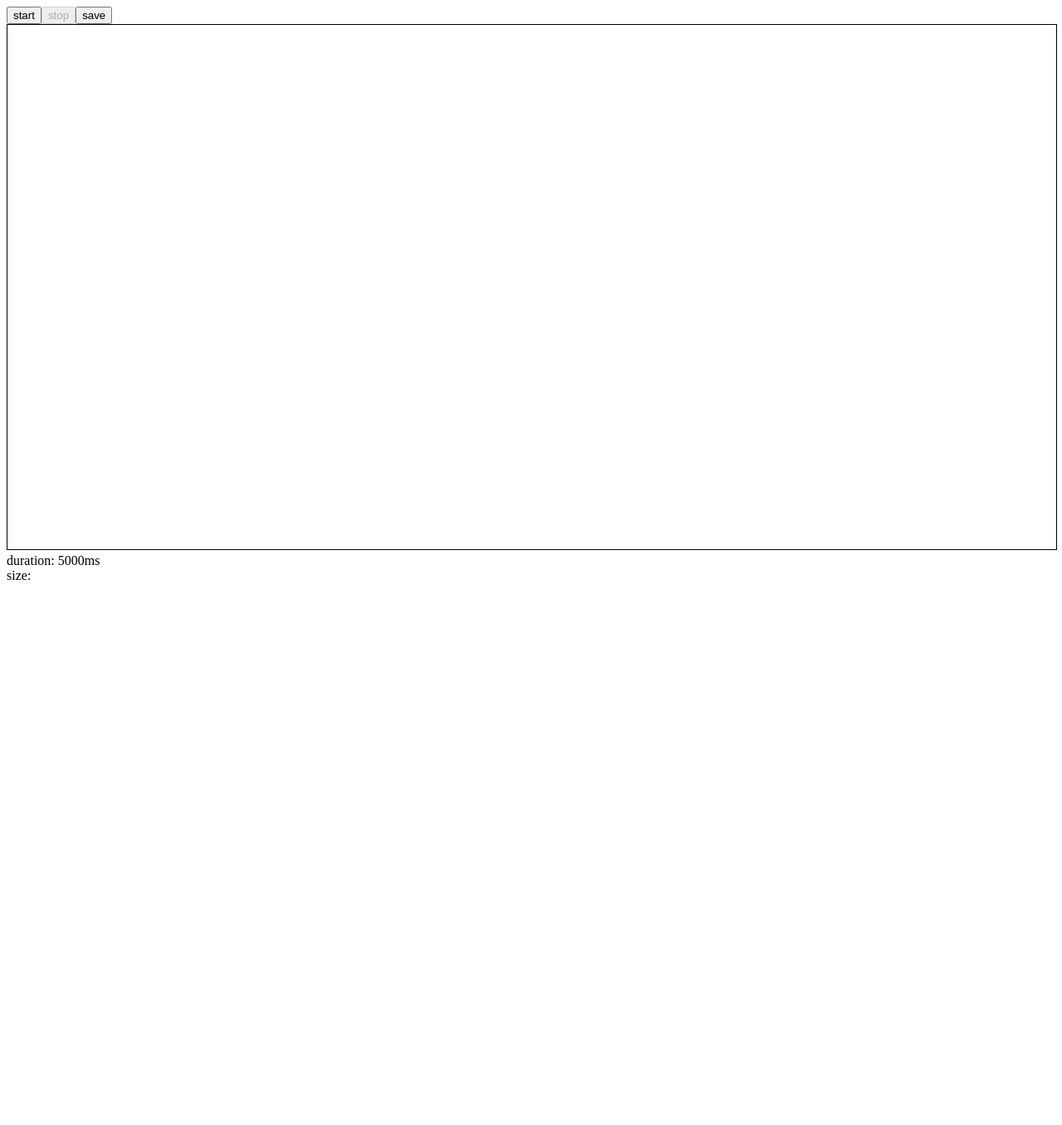
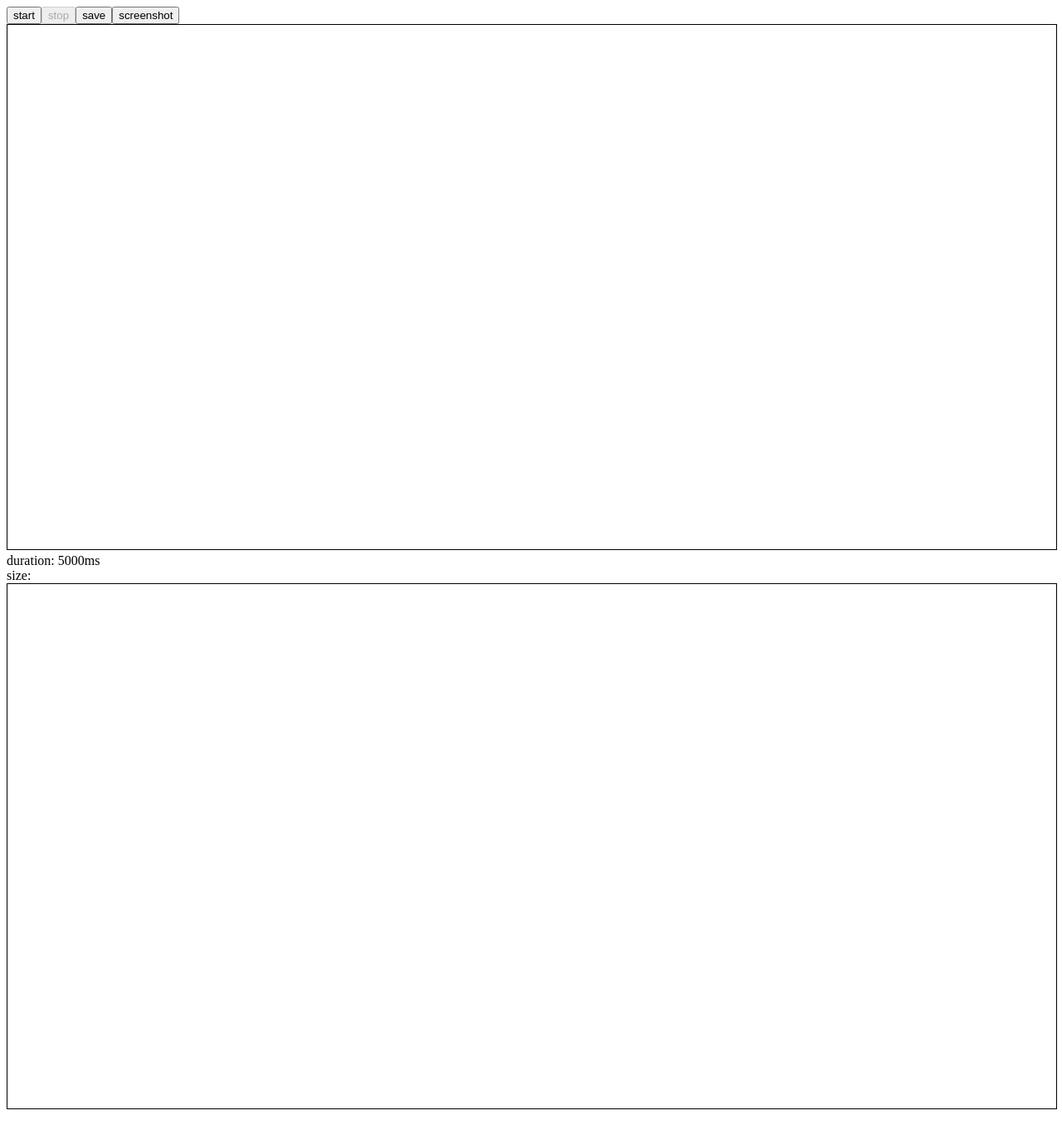
Before and after one commit to uxyheaven/webrtcdemo, a Vue app: page / in a window 1280 px wide. Shown: the whole page at 83% size. Before the commit the page ends 800 px from the top, so only its background shows below. Built offline with nearby package versions, Linux system fonts and the light colour scheme.

Commit message:
add 截图

```diff
--- a/src/App.vue
+++ b/src/App.vue
@@ -3,9 +3,11 @@
     <button @click="onStartRecording" :disabled="videoStart">start</button>
     <button @click="onStopRecording" :disabled="!videoStart">stop</button>
     <button @click="onSave">save</button>
+    <button @click="onScreenshot">screenshot</button>
     <video class="video" autoplay playsinline ref="video"></video>
     <div>duration: {{duration}}ms</div>
     <div>size: {{size}}</div>
+    <canvas class="video" ref="canvas"></canvas>
     <!-- <div>
       <label for="sel">格式:</label>
       <select name id="sel">
@@ -117,6 +119,16 @@ export default {
         `RecordRTC_${new Date().getTime()}.webm`,
       );
     },
+    onScreenshot() {
+      let ctx = this.$refs.canvas.getContext('2d');
+      ctx.drawImage(
+        this.video,
+        0,
+        0,
+        this.$refs.canvas.width,
+        this.$refs.canvas.height,
+      );
+    },
   },
 };
 </script>
```
